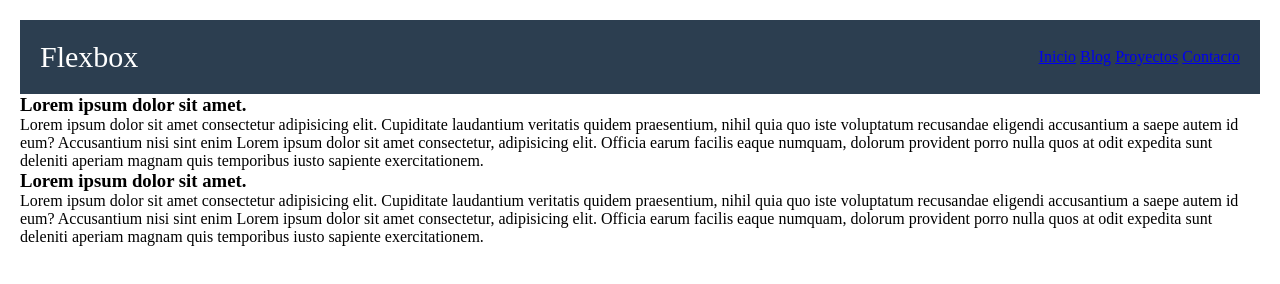
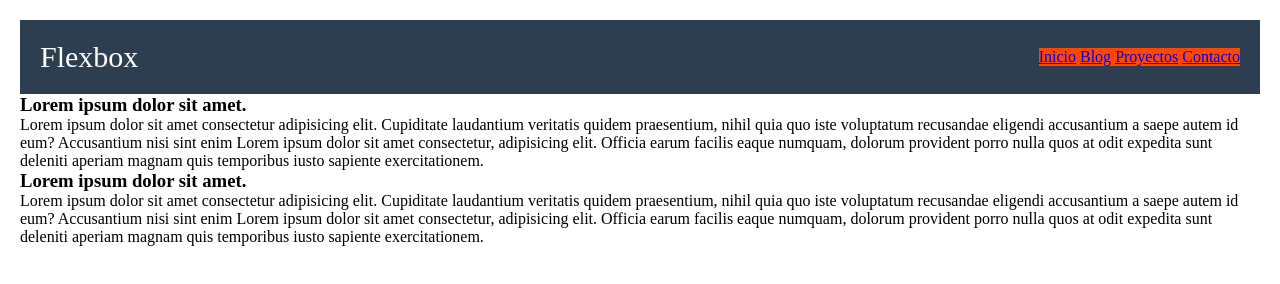
Before and after one commit to dgamero03/proyectogip, a plain HTML site: page index.html in a window 1280 px wide. Drawn offline with Linux system fonts and the light colour scheme.

Commit message:
fondo nav

```diff
--- a/estilo.css
+++ b/estilo.css
@@ -21,4 +21,8 @@ header {
 .logo {
 	color:#fff;
 	font-size:30px;
+
 }
+nav{
+	background-color: orangered;
+}
```
